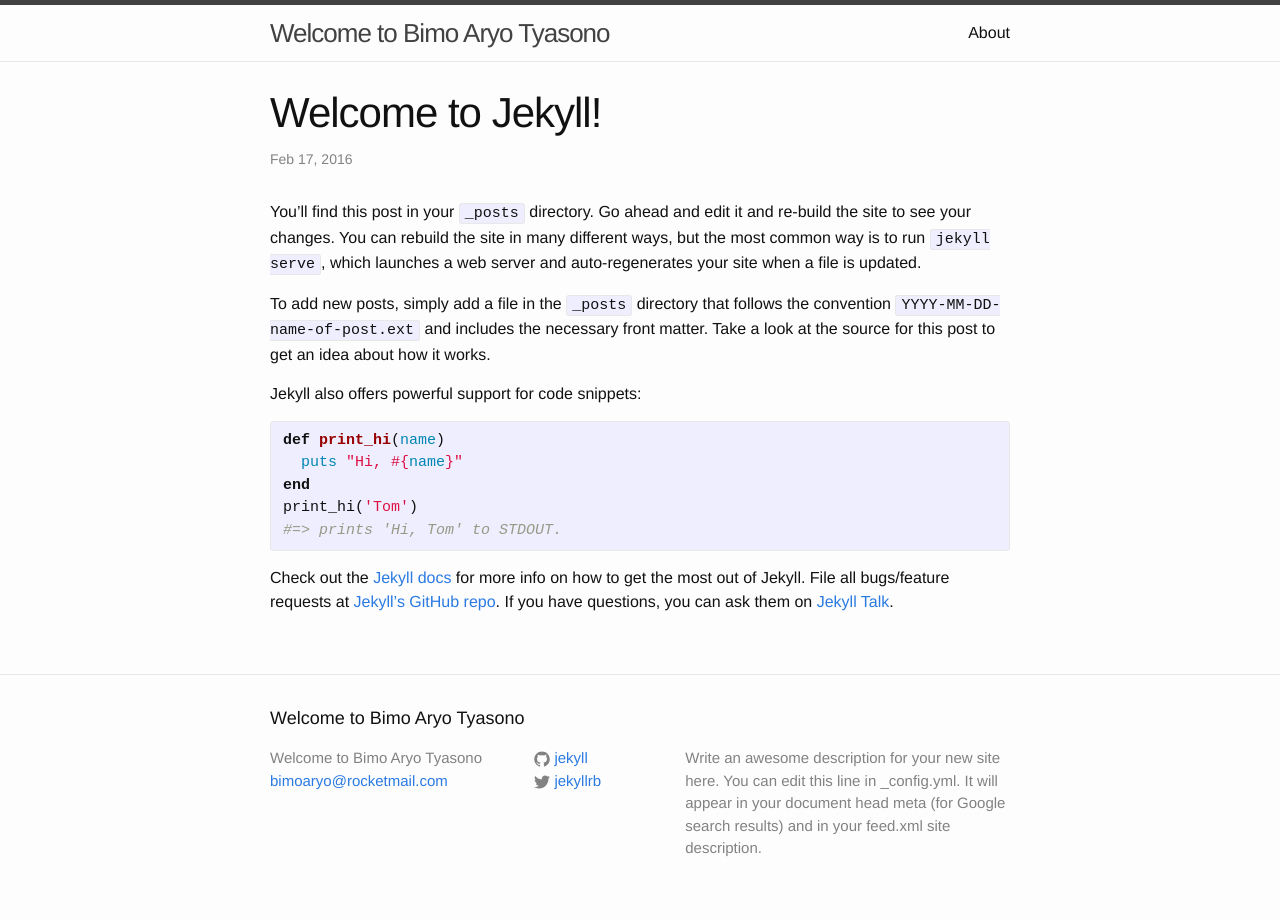
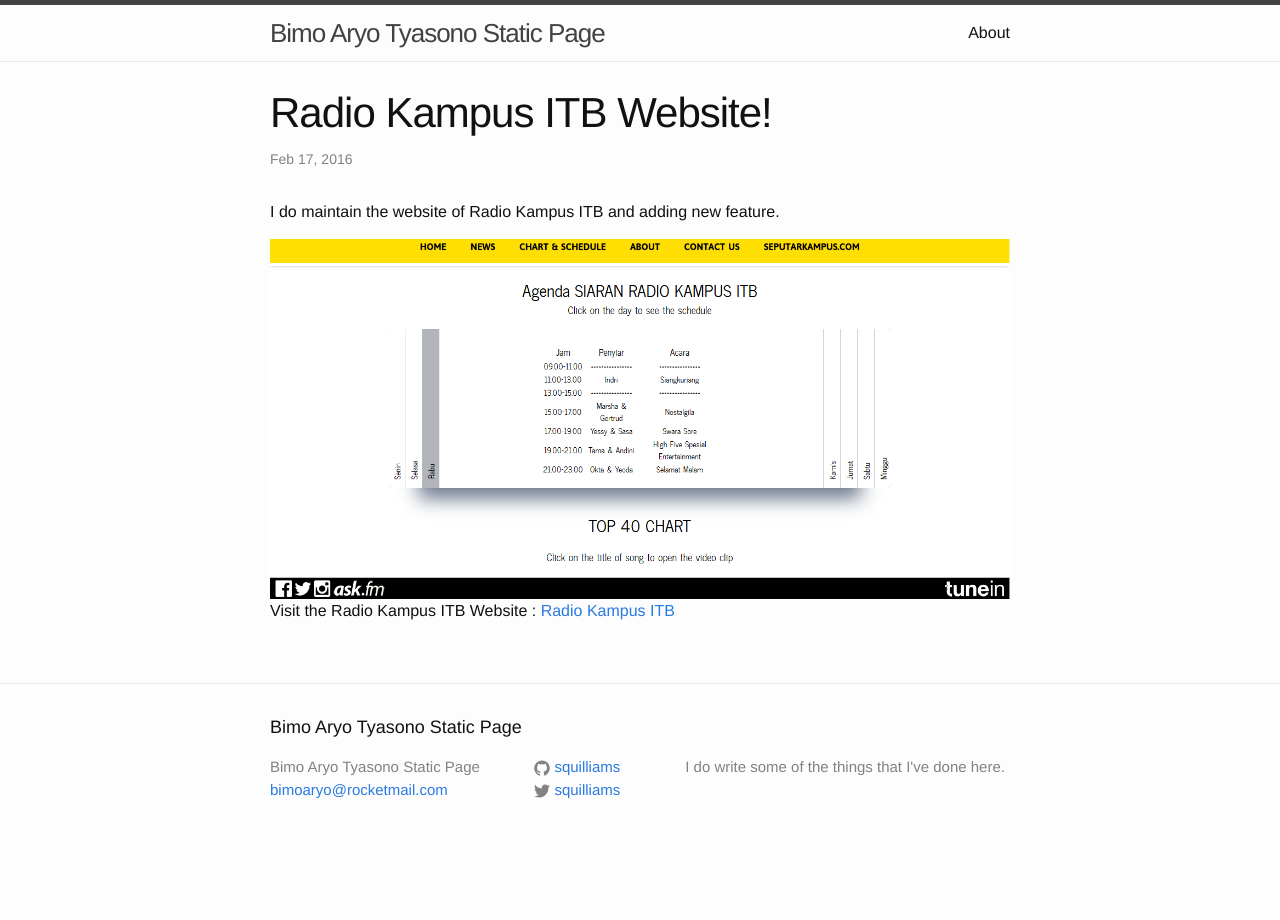
Before and after one commit to squilliams/squilliams.github.io, a Jekyll site: the page built from _posts/2016-02-17-welcome-to-jekyll.markdown, in a window 1280 px wide. Built offline with Jekyll 4.4.1, drawn with Linux system fonts in a browser that asks for light colours.

Commit message:
Adding RK website

```diff
--- a/_config.yml
+++ b/_config.yml
@@ -6,16 +6,14 @@
 # 'jekyll serve'. If you change this file, please restart the server process.
 
 # Site settings
-title: Welcome to Bimo Aryo Tyasono
+title: Bimo Aryo Tyasono Static Page
 email: bimoaryo@rocketmail.com
 description: > # this means to ignore newlines until "baseurl:"
-  Write an awesome description for your new site here. You can edit this
-  line in _config.yml. It will appear in your document head meta (for
-  Google search results) and in your feed.xml site description.
+    I do write some of the things that I've done here.
 baseurl: "" # the subpath of your site, e.g. /blog
-url: "http://yourdomain.com" # the base hostname & protocol for your site
-twitter_username: jekyllrb
-github_username:  jekyll
+url: "http://squilliams.github.io" # the base hostname & protocol for your site
+twitter_username: squilliams
+github_username:  squilliams
 
 # Build settings
 markdown: kramdown
--- a/_posts/2016-02-17-welcome-to-jekyll.markdown
+++ b/_posts/2016-02-17-welcome-to-jekyll.markdown
@@ -1,24 +1,13 @@
 ---
 layout: post
-title:  "Welcome to Jekyll!"
+title:  "Radio Kampus ITB Website!"
 date:   2016-02-17 14:31:36 +0700
 categories: jekyll update
 ---
-You’ll find this post in your `_posts` directory. Go ahead and edit it and re-build the site to see your changes. You can rebuild the site in many different ways, but the most common way is to run `jekyll serve`, which launches a web server and auto-regenerates your site when a file is updated.
+I do maintain the website of Radio Kampus ITB and adding new feature.
 
-To add new posts, simply add a file in the `_posts` directory that follows the convention `YYYY-MM-DD-name-of-post.ext` and includes the necessary front matter. Take a look at the source for this post to get an idea about how it works.
-
-Jekyll also offers powerful support for code snippets:
-
-{% highlight ruby %}
-def print_hi(name)
-  puts "Hi, #{name}"
-end
-print_hi('Tom')
-#=> prints 'Hi, Tom' to STDOUT.
-{% endhighlight %}
-
-Check out the [Jekyll docs][jekyll-docs] for more info on how to get the most out of Jekyll. File all bugs/feature requests at [Jekyll’s GitHub repo][jekyll-gh]. If you have questions, you can ask them on [Jekyll Talk][jekyll-talk].
+![My RK screenshot]({{ site.url }}/assets/rkschedule.PNG)
+Visit the Radio Kampus ITB Website : [Radio Kampus ITB](http://www.radiokampusitb.com)
 
 [jekyll-docs]: http://jekyllrb.com/docs/home
 [jekyll-gh]:   https://github.com/jekyll/jekyll
```
Also changed, not shown: assets/rkschedule.PNG (added).
